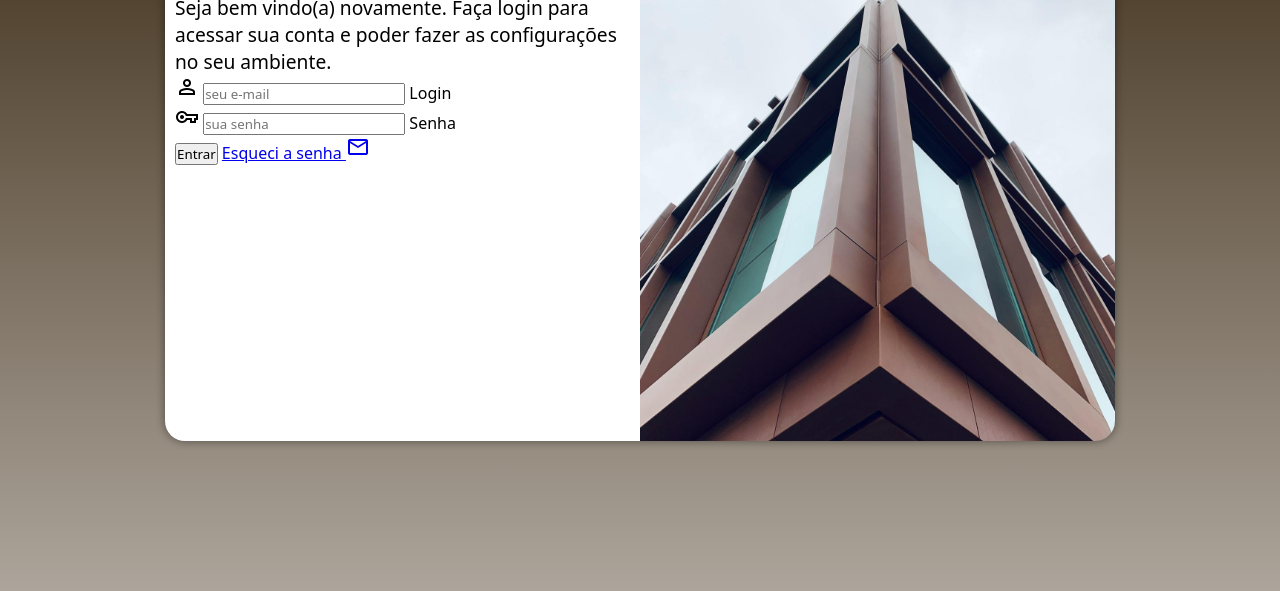
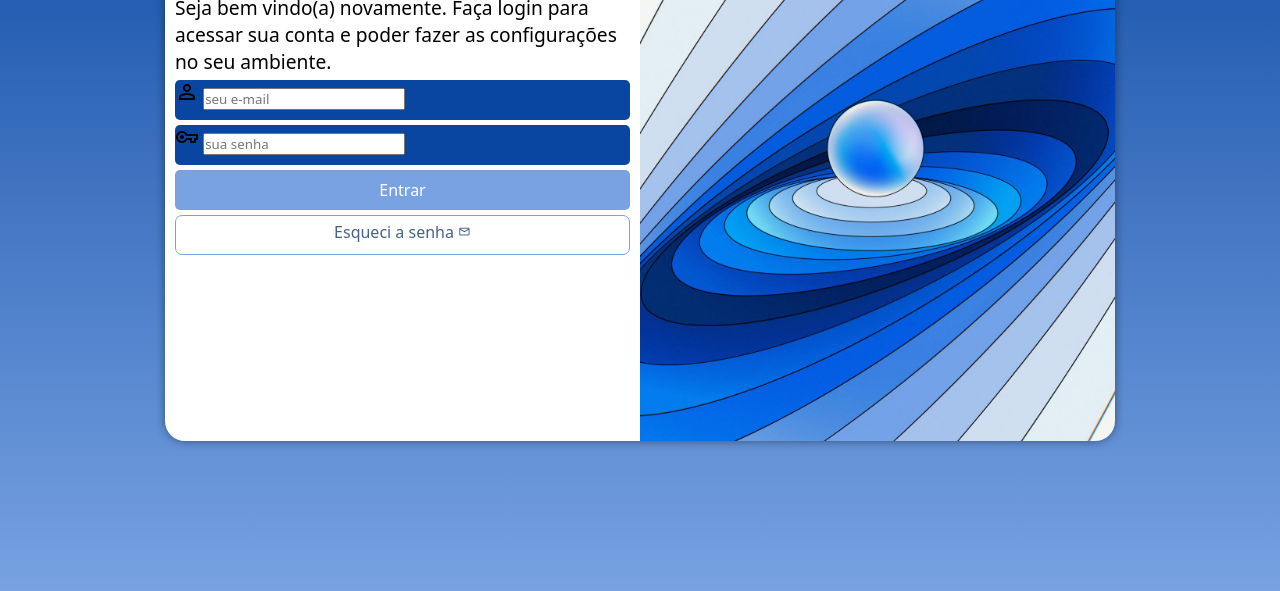
Before and after one commit to WilderNeves/projeto-login, a plain HTML site: page index.html in a window 1280 px wide. Shown: the part 209-800 px from the top of the page. Drawn offline with nearby package versions, Linux system fonts and the light colour scheme.

Commit message:
fornatação do formulário

```diff
--- a/estilos/media-query.css
+++ b/estilos/media-query.css
@@ -3,7 +3,7 @@
 @media screen and (min-width: 768px) and (max-width: 992px) {
 
     body {
-        background-image: linear-gradient(to top, #ADA59B, #33220C);
+        background-image: linear-gradient(to top, #78a2e2, #0846a1);
     }
 
     section#login {
@@ -25,7 +25,7 @@
 @media screen and (min-width: 992px) {
 
     body {
-        background-image: linear-gradient(to top, #ADA59B,#33220C);
+        background-image: linear-gradient(to top, #78a2e2,#0846a1);
     }
 
     section#login {
--- a/estilos/style.css
+++ b/estilos/style.css
@@ -14,7 +14,7 @@
 }
 
 body, html {
-    background-color: #33220C;
+    background-color: #0846a1;
     height: 100vh;
     width: 100vw;
 }
@@ -45,7 +45,7 @@ section#login {
 
 section#login > div#imagem {
     display: block;
-    background: #33220C url(../imagens/pexels-david-underland-3523621\ \(1\).jpg)no-repeat;
+    background: #0846a1 url(../imagens/pexels-googledeepmind-17483811.jpg)no-repeat;
     background-size: cover;
     background-position: top center;
     height: 200px;
@@ -65,3 +65,55 @@ div#formulario > h1 {
 div#formulario > p {
     font-size: 0.8em;
 }
+
+form > div.campo {
+    background-color: #0846a1;
+    display: block;
+    width: 100%;
+    height: 40px;
+    border-radius: 5px;
+    margin: 5px 0px;
+}
+
+div.campo > label {
+    display: none;
+}
+
+form > input[type=submit] {
+    display: block;
+    font-size: 1em;
+    width: 100%;
+    height: 40px;
+    background-color: #78a2e2;
+    color: white;
+    border: none;
+    border-radius: 5px;
+}
+
+form > input[type=submit]:hover {
+    background-color: #486186;
+}
+
+form > a.botao {
+    display: block;
+    text-align: center;
+    font-size: 1em;
+    width: 100%;
+    height: 40px;
+    padding-top: 5px;
+    margin-top: 5px;
+    background-color: white;
+    color: #486186;
+    border: 1px solid #78a2e2;
+    border-radius: 7px;
+    text-decoration: none;
+}
+
+form > a.botao:hover {
+    background-color: #486186;
+    color: white;
+}
+
+form > a.botao > i {
+    font-size: 0.8em;
+}
--- a/index.html
+++ b/index.html
@@ -33,7 +33,7 @@
                         <label for="isenha">Senha</label>
                     </div>
                     <input type="submit" value="Entrar">
-                    <a href="Esqueci.html">Esqueci a senha <i class="material-symbols-outlined">mail</i></a>
+                    <a href="Esqueci.html" class="botao">Esqueci a senha <i class="material-symbols-outlined">mail</i></a>
                 </form>
             </div>
         </section>
```
Also changed, not shown: imagens/pexels-david-underland-3523621 (1).jpg (deleted), imagens/pexels-googledeepmind-17483811.jpg (added), imagens/pexels-thisisengineering-3913025.jpg (added).
